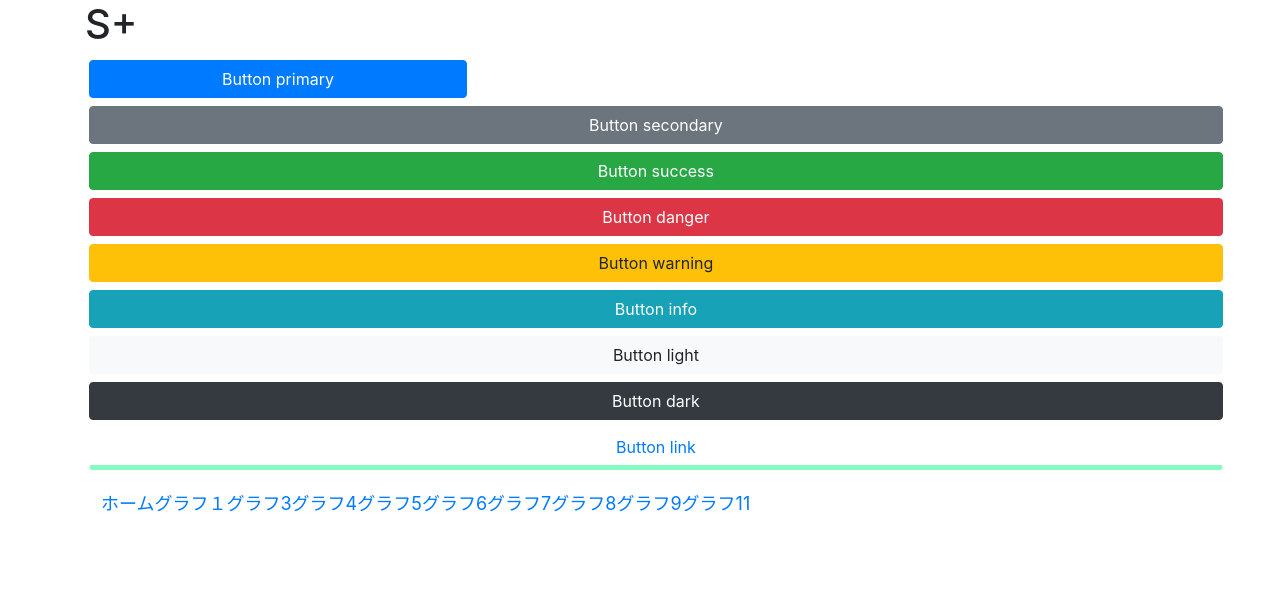
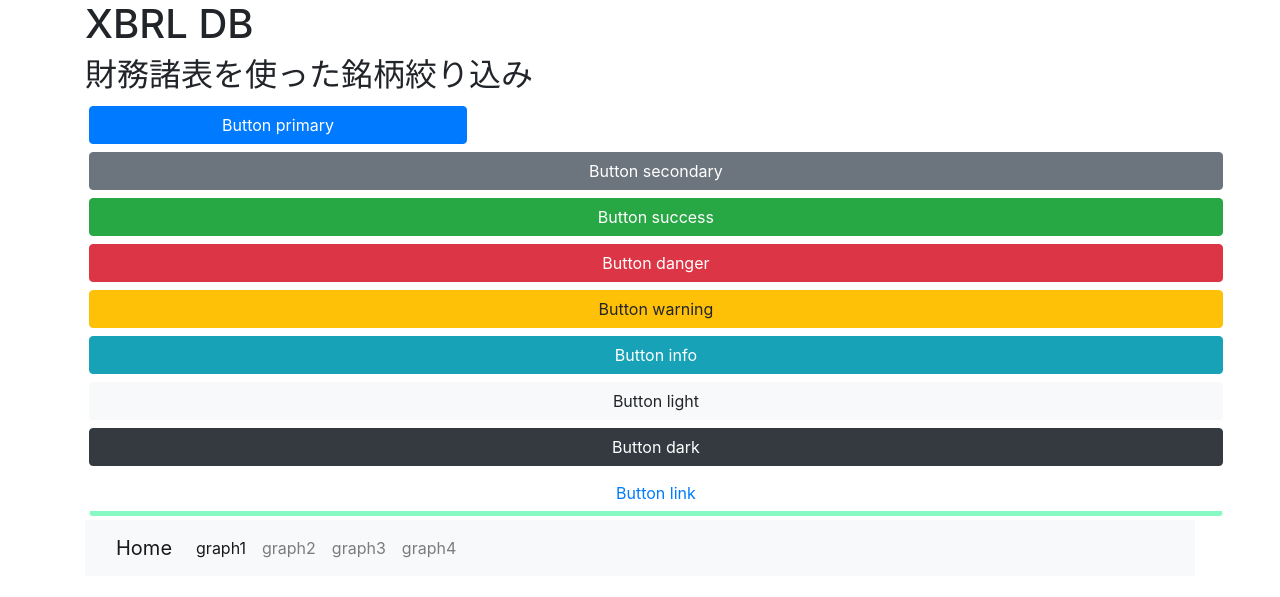
Before and after one commit to shimiiizu/NewXbrlWeb, a Flask app: page / in a window 1280 px wide. Shown: the top 597 px of the page. Run offline with Flask 2, Linux system fonts and the light colour scheme; some libraries are stand-ins or nearby versions.

Commit message:
indexの改良。ナビゲーションバーの作成

```diff
--- a/templates/base.html
+++ b/templates/base.html
@@ -13,42 +13,30 @@
 </head>
 <body>
     <div class="container">
-    <h1>S+</h1>
+    <h1>XBRL DB</h1>
     {% block content %}{% endblock %}
-        <nav class="navbar navbar-expand-md navbar-dark p-3">
-            <div class="collapse navbar-collapse justify-content-between">
+    <nav class="navbar navbar-expand-lg navbar-light bg-light">
+      <div class="container-fluid">
+        <a class="navbar-brand" href="/">Home</a>
+        <button class="navbar-toggler" type="button" data-bs-toggle="collapse" data-bs-target="#navbarNav" aria-controls="navbarNav" aria-expanded="false" aria-label="Toggle navigation">
+          <span class="navbar-toggler-icon"></span>
+        </button>
+        <div class="collapse navbar-collapse" id="navbarNav">
           <ul class="navbar-nav">
-                <li>
-                    <a href="/" role="button"><font size="4">ホーム</font></a>
+            <li class="nav-item">
+              <a class="nav-link active" aria-current="page" href="/graph">graph1</a>
             </li>
-                <li>
-                    <a href="/graph" role="button"><font size="4">グラフ１</font></a>
+            <li class="nav-item">
+              <a class="nav-link" href="/graph2">graph2</a>
             </li>
-                <li>
-                    <a href="/graph3" role="button"><font size="4">グラフ3</font></a>
+            <li class="nav-item">
+              <a class="nav-link" href="/graph3">graph3</a>
             </li>
-                <li>
-                    <a href="/graph4" role="button"><font size="4">グラフ4</font></a>
-                </li>
-                <li>
-                    <a href="/graph5" role="button"><font size="4">グラフ5</font></a>
-                </li>
-                <li>
-                    <a href="/graph6" role="button"><font size="4">グラフ6</font></a>
-                </li>
-                <li>
-                    <a href="/graph7" role="button"><font size="4">グラフ7</font></a>
-                </li>
-                <li>
-                    <a href="/graph8" role="button"><font size="4">グラフ8</font></a>
-                </li>
-                <li>
-                    <a href="/graph9" role="button"><font size="4">グラフ9</font></a>
-                </li>
-                <li>
-                    <a href="/graph10" role="button"><font size="4">グラフ11</font></a>
+            <li class="nav-item">
+              <a class="nav-link" href="/graph4">graph4</a>
             </li>
           </ul>
+        </div>
       </div>
     </nav>
     </div>
--- a/templates/index.html
+++ b/templates/index.html
@@ -1,11 +1,11 @@
 {% extends "base.html" %}
 
 
-{% block title %}Topページ{% endblock %}
+{% block title %}Home{% endblock %}
 
-{% block head %}ヘッド{% endblock %}
 
 {% block content %}
+<h2>財務諸表を使った銘柄絞り込み</h2>
 
 <button class="m-1 btn btn-primary" style="width: 10cm;">Button primary</button>
 <button class="m-1 btn btn-secondary" style="width: 30cm;">Button secondary</button>
```
Lines whose indentation alone changed are shown as unchanged.
